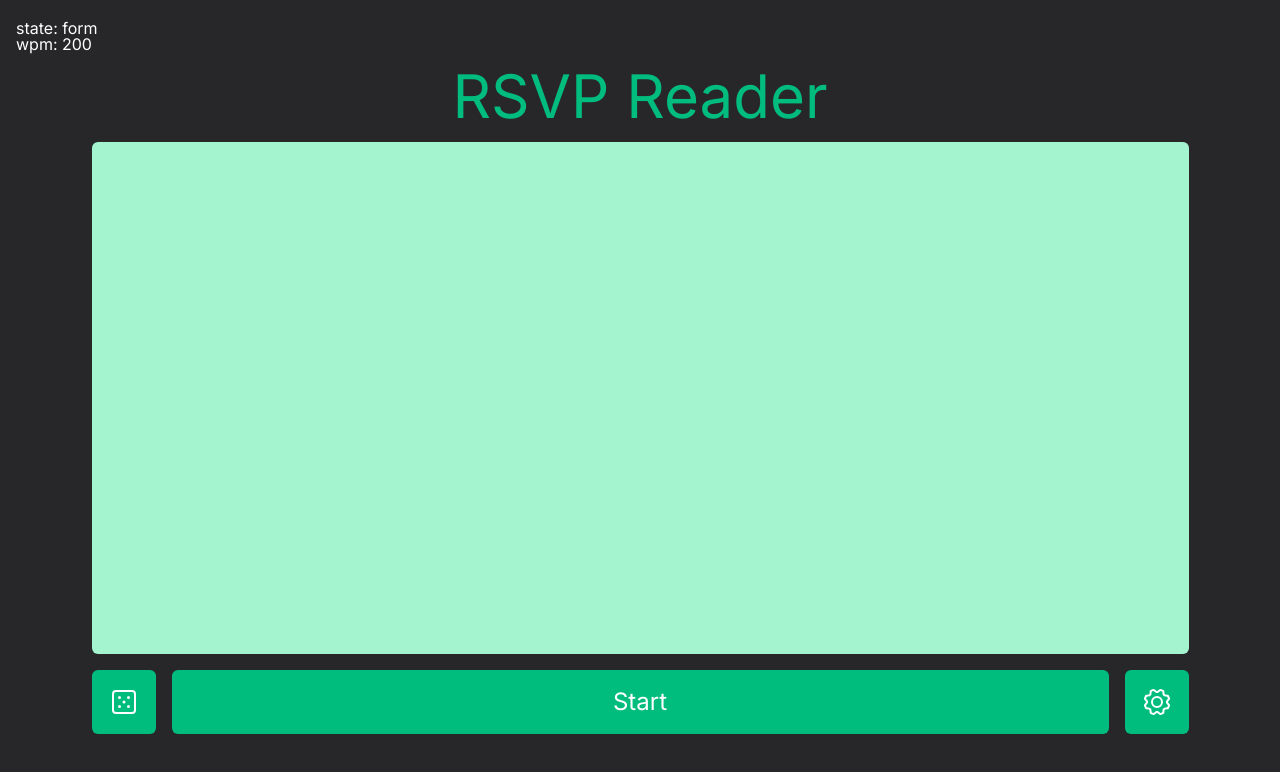
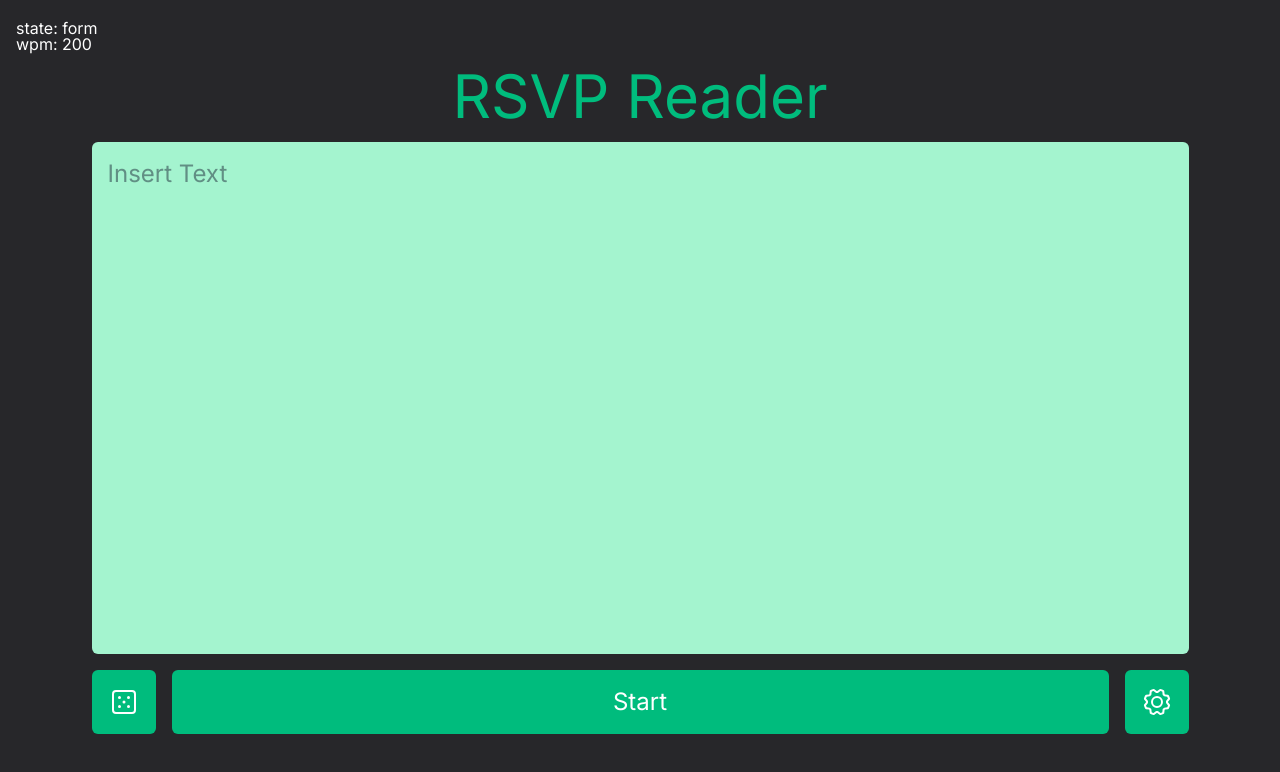
Before and after one commit to Diego0761/rsvp-reader, a React (Vite) app: page / in a window 1280 px wide. Shown: the top 772 px of the page. Built offline with nearby package versions, Linux system fonts and the light colour scheme.

Commit message:
add: add placeholder text to textarea in MainForm component

```diff
--- a/src/components/mainForm.tsx
+++ b/src/components/mainForm.tsx
@@ -34,6 +34,7 @@ function MainForm(props: Props) {
         <textarea
           id="input"
           name="input"
+					placeholder='Insert Text'
           rows={15}
           cols={70}
           className="bg-emerald-200 focus:ring-2 ring-emerald-100 outline-none px-4 py-4 text-2xl rounded-md resize-none transition"
```
